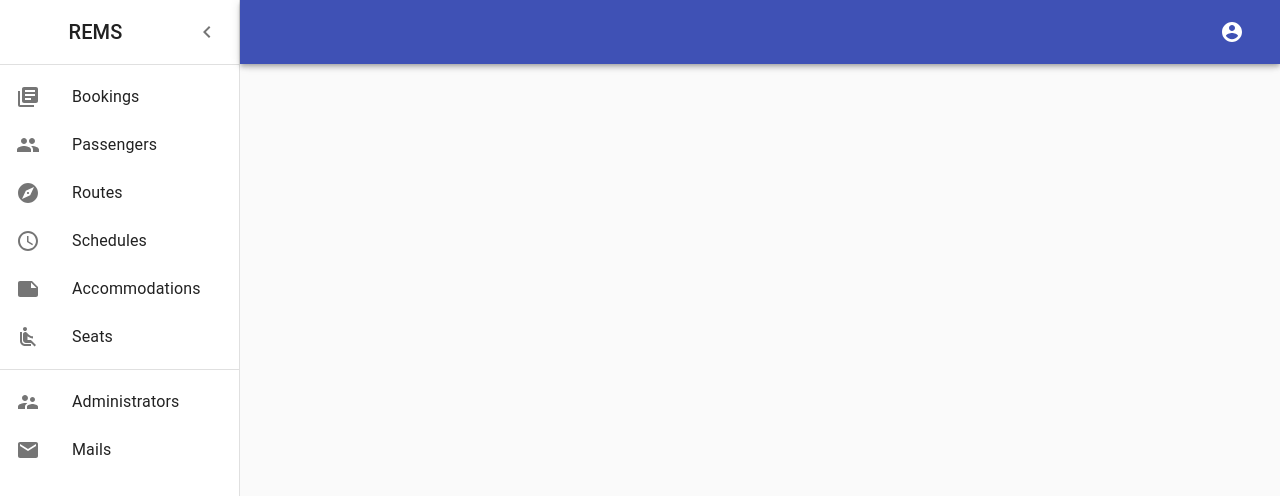
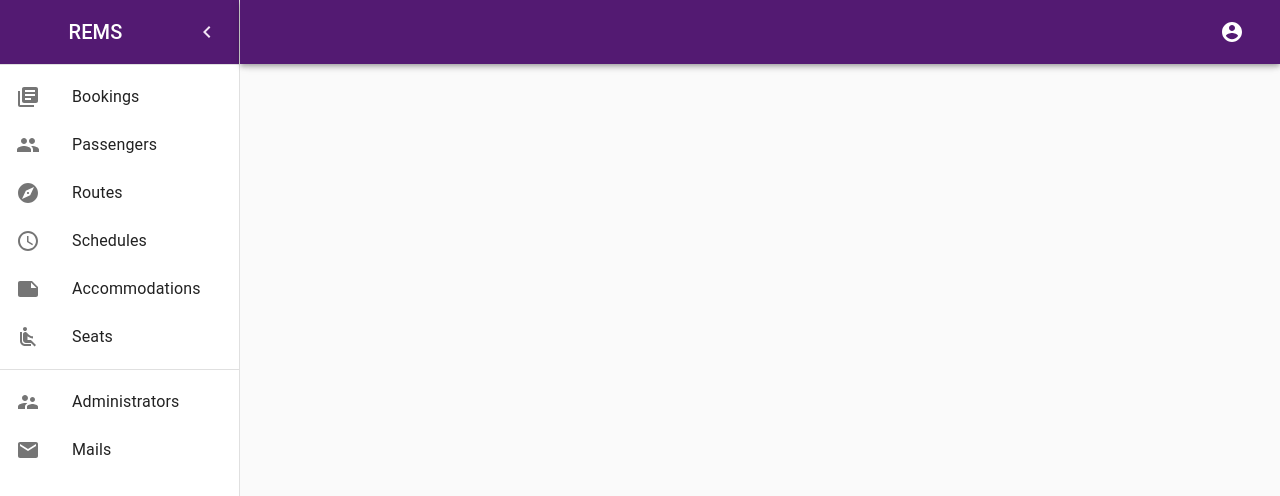
Before and after one commit to MarcEscatron07/ferryfast-capstone-3, a React (Create React App) app in the folder client/: page /admin/home/routes in a window 1280 px wide. Shown: the top 496 px of the page. Built offline with nearby package versions, Linux system fonts and the light colour scheme.

Commit message:
added custom theme

```diff
--- a/client/src/App.js
+++ b/client/src/App.js
@@ -1,5 +1,7 @@
 import React from 'react';
 import { BrowserRouter as Router, Switch, Route } from 'react-router-dom';
+import { MuiThemeProvider, createMuiTheme } from '@material-ui/core/styles';
+
 import { ApolloProvider } from 'react-apollo';
 import ApolloClient from 'apollo-boost';
 
@@ -16,9 +18,26 @@ const clientConnection = new ApolloClient({
   uri: uriValue
 })
 
+const theme = createMuiTheme({
+  palette: {
+     primary: {
+        light: '#fff',
+        main: '#531a72',
+        dark: '#000'
+     },
+     secondary: {
+       main: '#f3e5f5',
+     },
+  },
+  typography: {
+     useNextVariants: true
+  }
+});
+
 function App() {
   return (
     <>
+      <MuiThemeProvider theme = { theme }>
         <ApolloProvider client={clientConnection}>
           <Router>
             <Switch>
@@ -29,6 +48,7 @@ function App() {
             </Switch>
           </Router>
         </ApolloProvider>
+      </MuiThemeProvider>
     </>
   );
 }
--- a/client/src/components/admin/Drawer.js
+++ b/client/src/components/admin/Drawer.js
@@ -208,12 +208,12 @@ const AdminDrawer = () => {
           }),
         }}
       >
-        <div className={classes.toolbar}>
+        <div className={classes.toolbar} style={{backgroundColor: "#531a72", color: "#fff"}}>
           <Typography variant="h6" align="center" style={{width: "100%"}} noWrap>
               REMS
             </Typography>
           <IconButton onClick={handleDrawerClose}>
-            {theme.direction === 'rtl' ? <ChevronRightIcon /> : <ChevronLeftIcon />}
+            {theme.direction === 'rtl' ? <ChevronRightIcon color="secondary"/> : <ChevronLeftIcon color="secondary"/>}
           </IconButton>
         </div>
         <Divider />
```
Lines whose indentation alone changed are shown as unchanged.
